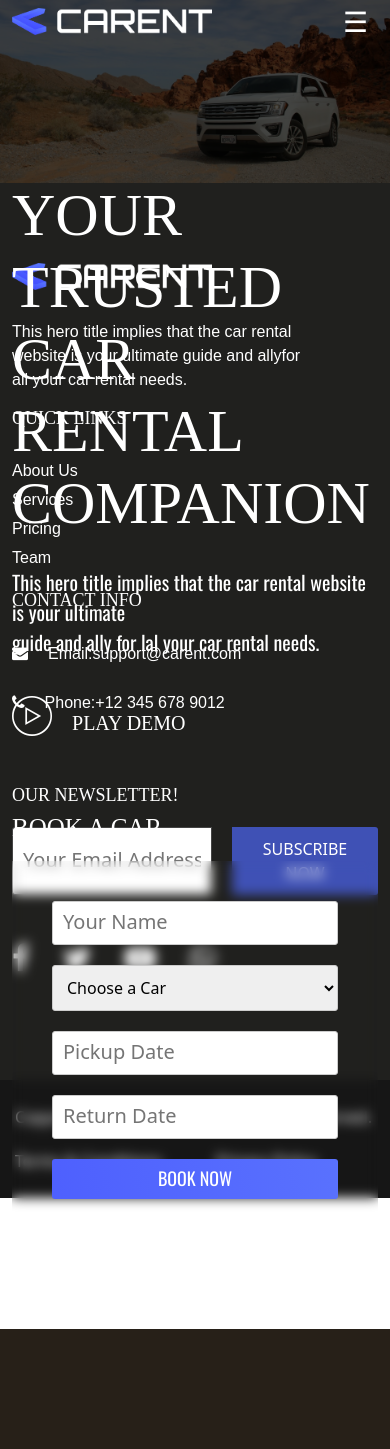
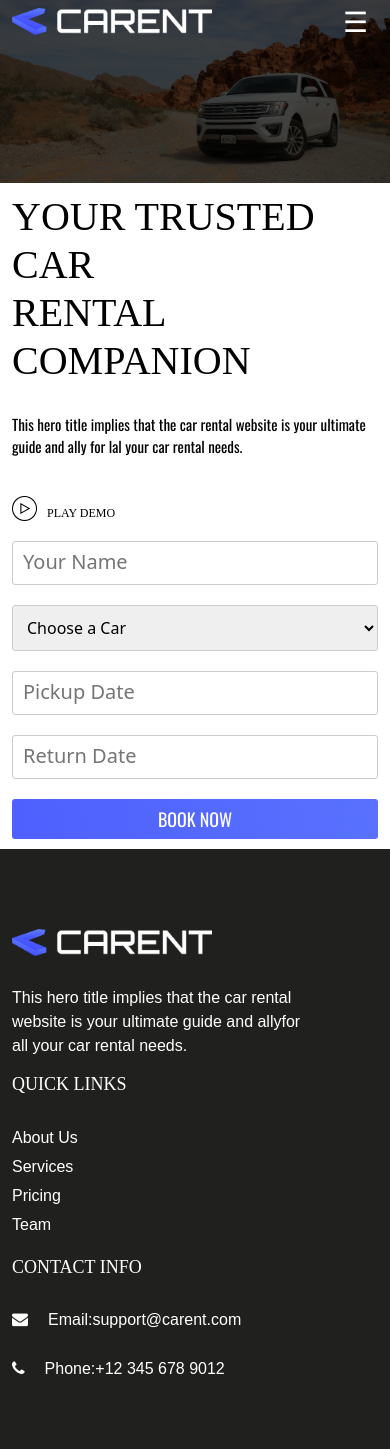
Before and after one commit to sdryasir/TCR, a Django app: page / in a window 390 px wide. Shown: the top 1449 px of the page. Before the commit the page ends 1329 px from the top, so only its background shows below. Run offline with Django 5.2, Linux system fonts and the light colour scheme; some libraries are stand-ins or nearby versions; some web fonts are replaced.

Commit message:
Hero Section Image-Content Responsiveness Done

```diff
--- a/static/CSS/styleapp.css
+++ b/static/CSS/styleapp.css
@@ -433,6 +433,7 @@ a:hover {
 .Hero-Section-Image-Content{
   position: absolute;
   top: 20%;
+
 }
 
 .Hero-Section-Image-Content .content{
@@ -498,7 +499,7 @@ a:hover {
 .Booking-Schedule-Content {
   padding: 30px;
   width: 100%;
-  backdrop-filter: blur(6px);
+  backdrop-filter: blur(30px);
 
 }
 /* Booking-Schedule-Content-Configuration */
@@ -508,7 +509,6 @@ a:hover {
   flex-wrap: wrap;
   gap: 10px;
   padding: 10px;
-
   border-radius: 5px;
   justify-content: space-between; /* Adjust alignment as needed */
   align-items: center; /* Adjust alignment as needed */
@@ -549,6 +549,18 @@ a:hover {
 
 }
 
+a.car-rent-form-responsive  {
+  display: none;
+  justify-content: center;
+  align-items: center;
+  background: linear-gradient(79deg, rgba(78,96,254,1) 0%, rgba(89,113,254,1) 99%);
+  font-family: var(--secondary-font);
+  font-size: 18px;
+  color: var(--white-color);
+  border: none;
+
+}
+
 
 ::placeholder {
   font-size: 20px;
@@ -564,7 +576,7 @@ a:hover {
 
 
 
-@media (max-width: 768px) {
+@media (max-width: 1130px) {
   .car-rent-form {
       flex-direction: column; /* Stack items vertically on smaller screens */
   }
@@ -600,10 +612,94 @@ a:hover {
 
 }
 
+/* Hero Section Image-Content Responsiveness*/
 
 
+@media (max-width: 1910px) {
+  .Hero-Section-Image-Content-Book-A-Car{
+    display: flex;
+    align-items: center;
+    padding-top: 10px;
+  }
+  .Hero-Section-Image-Content-Book-A-Car .heading h4{
+    display: none;
+  }
+  .Hero-Section-Image-Content-Price h5{
+    display: none;
+  }
+  .Hero-Section-Image-Content-Price h5 span{
+    display: none;
 
 
+  }
+
+}
+
+@media (max-width: 1585px) {
+  .Hero-Section-Image-Content{
+    top: 10%;
+
+  }
+}
+
+@media (max-width: 1323px) {
+  .Hero-Section-Image-Content{
+    top: 10%;
+  }
+  .Hero-Section-Image-Content h2{
+    font-size: 40px;
+  }
+  .Hero-Section-Image-Content p{
+    font-size: 15px;
+  }
+  .Hero-Section-Image-Content .Hero-Section-Image-Content-Modal-Box a i{
+    font-size: 25px;
+  }
+  .Hero-Section-Image-Content .Hero-Section-Image-Content-Modal-Box a{
+    font-size: 12px;
+    margin: 0 5px;
+  }
+
+
+}
+
+@media (max-width: 1130px) {
+  .Hero-Section-Image-Content-Book-A-Car{
+    padding-top: 0;
+  }
+  .Booking-Schedule-Content {
+    padding: 0;
+    width: 100%;
+    backdrop-filter: none;
+  }
+  .Hero-Section-Image-Content{
+    position: relative;
+
+  }
+  .Hero-Section-Image-Content-Heading h2 {
+    display: block;
+    color: black;
+  }
+  .Hero-Section-Image-Content-Description p{
+    display: block;
+    color: black;
+  }
+
+  .Hero-Section-Image-Content .Hero-Section-Image-Content-Modal-Box{
+    display: flex;
+    align-items: center;
+  }
+  .Hero-Section-Image-Content .Hero-Section-Image-Content-Modal-Box a{
+    color: black;
+  }
+  .Hero-Section-Image-Content .Hero-Section-Image-Content-Modal-Box a i{
+    color: black;
+  }
+  .car-rent-form{
+    padding: 0;
+  }
+
+}
 
 
 
--- a/templates/index.html
+++ b/templates/index.html
@@ -43,6 +43,7 @@
                         <h5>Starting at <span>$40.00</span> / Hours</h5>
                     </div><!-- /.Hero-Section-Image-Content-Price -->
                 </div><!-- /.Hero-Section-Image-Content-Book-A-Car -->
+                <a href="" class="car-rent-form-responsive">BOOK NOW</a>
             </div><!-- /.container -->
         </div><!-- /.Hero-Section-Image-Content -->
     </section><!-- /.Main-Hero-Section -->
```
